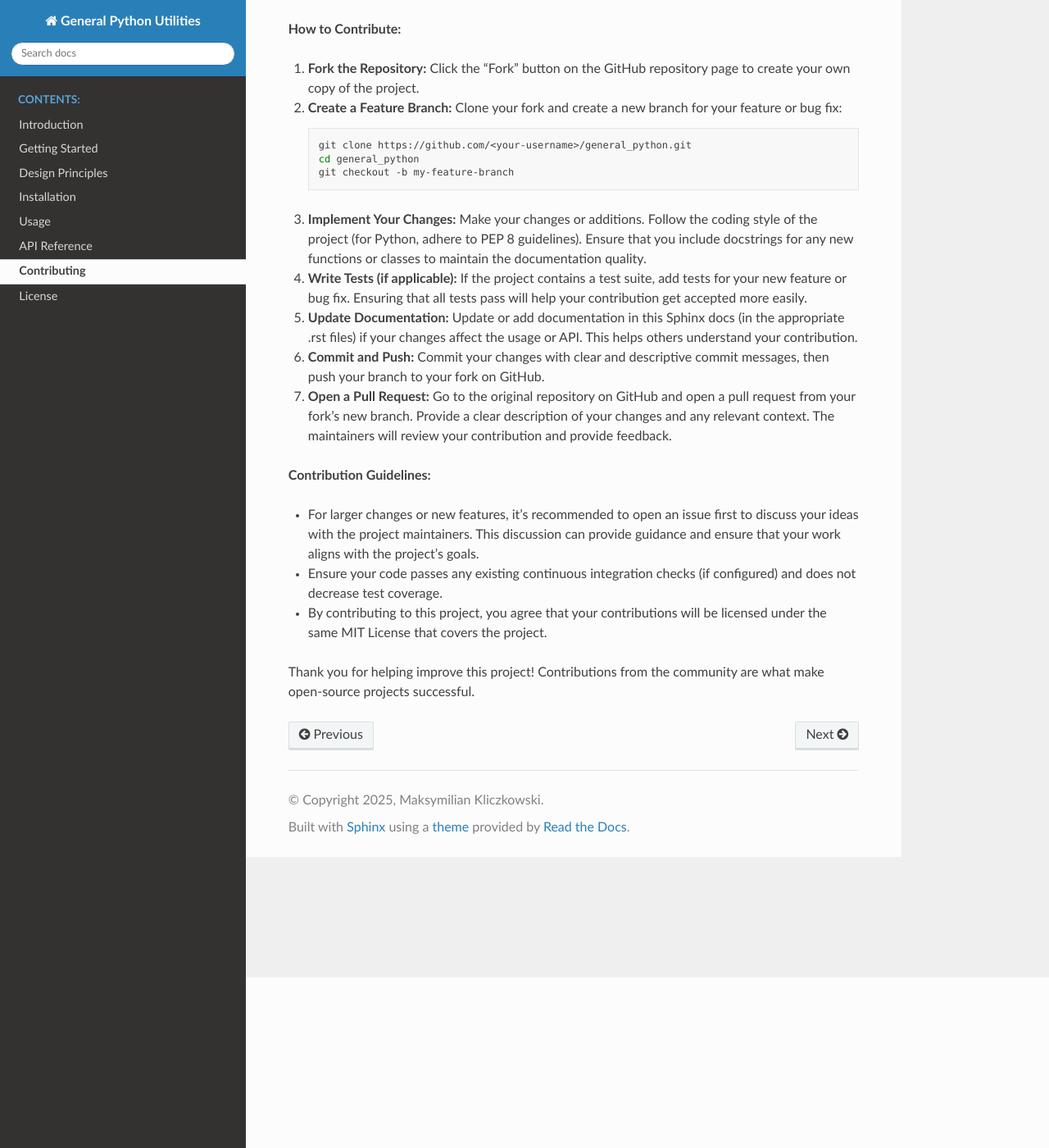
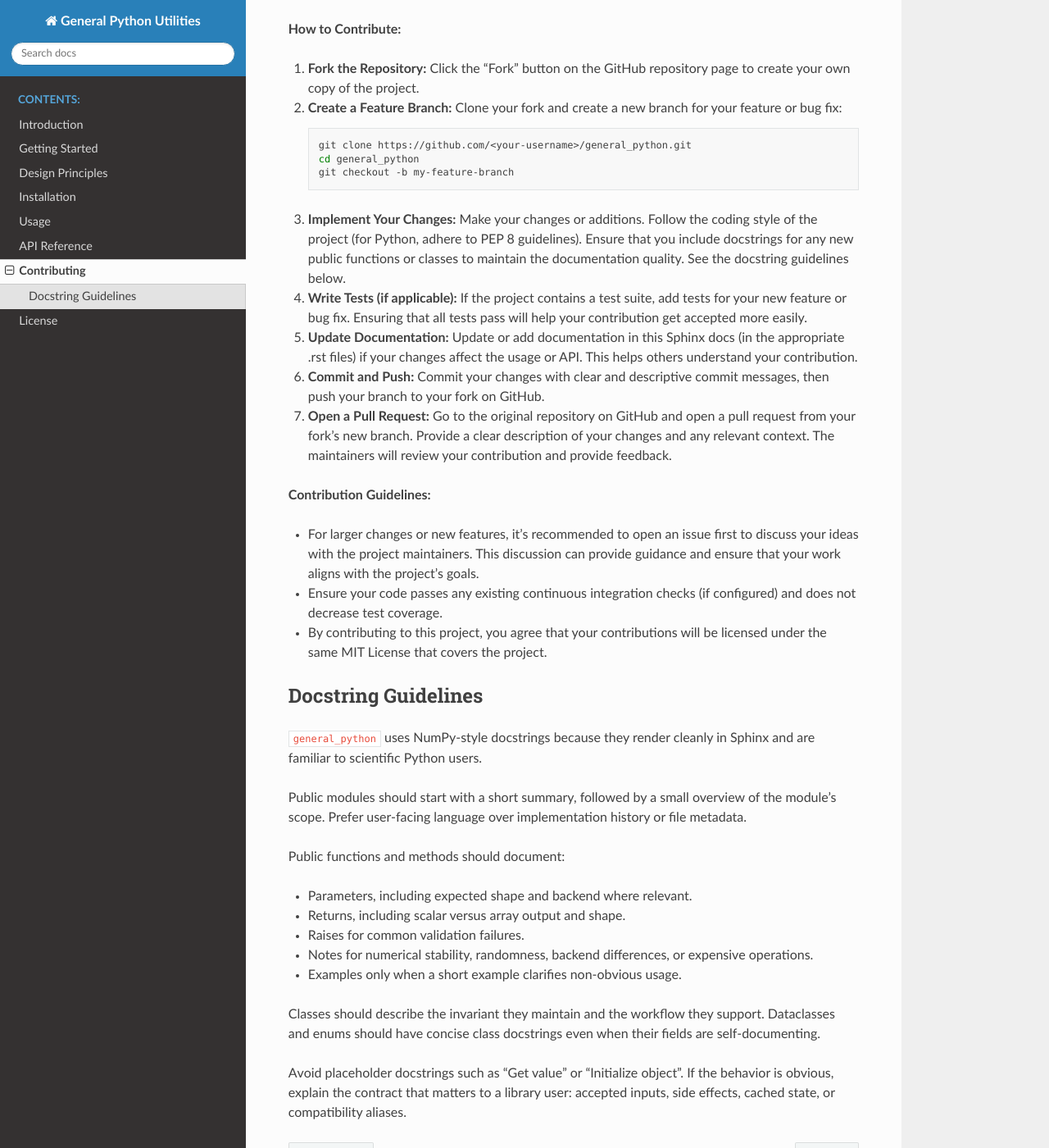
Before and after one commit to makskliczkowski/general_python, a Sphinx documentation site: the page built from docs/contributing.rst, in a window 1280 px wide and 1400 px high, scrolled down 208 px. Shown: the whole window at 82% size. Built offline with Sphinx 7.4.7 and the Read the Docs theme 3.1.0, drawn with Linux system fonts in a browser that asks for light colours.

Commit message:
feat: enhance docstrings across modules for improved clarity and usability

```diff
--- a/docs/contributing.rst
+++ b/docs/contributing.rst
@@ -14,7 +14,7 @@ Contributions to **GenUtils Python** are welcome and greatly appreciated! If you
        cd general_python
        git checkout -b my-feature-branch
 
-3. **Implement Your Changes:** Make your changes or additions. Follow the coding style of the project (for Python, adhere to PEP 8 guidelines). Ensure that you include docstrings for any new functions or classes to maintain the documentation quality.
+3. **Implement Your Changes:** Make your changes or additions. Follow the coding style of the project (for Python, adhere to PEP 8 guidelines). Ensure that you include docstrings for any new public functions or classes to maintain the documentation quality. See the docstring guidelines below.
 4. **Write Tests (if applicable):** If the project contains a test suite, add tests for your new feature or bug fix. Ensuring that all tests pass will help your contribution get accepted more easily.
 5. **Update Documentation:** Update or add documentation in this Sphinx docs (in the appropriate .rst files) if your changes affect the usage or API. This helps others understand your contribution.
 6. **Commit and Push:** Commit your changes with clear and descriptive commit messages, then push your branch to your fork on GitHub.
@@ -26,4 +26,28 @@ Contributions to **GenUtils Python** are welcome and greatly appreciated! If you
 - Ensure your code passes any existing continuous integration checks (if configured) and does not decrease test coverage.
 - By contributing to this project, you agree that your contributions will be licensed under the same MIT License that covers the project.
 
-Thank you for helping improve this project! Contributions from the community are what make open-source projects successful.
+Docstring Guidelines
+--------------------
+
+``general_python`` uses NumPy-style docstrings because they render cleanly in
+Sphinx and are familiar to scientific Python users.
+
+Public modules should start with a short summary, followed by a small overview
+of the module's scope. Prefer user-facing language over implementation history
+or file metadata.
+
+Public functions and methods should document:
+
+- Parameters, including expected shape and backend where relevant.
+- Returns, including scalar versus array output and shape.
+- Raises for common validation failures.
+- Notes for numerical stability, randomness, backend differences, or expensive operations.
+- Examples only when a short example clarifies non-obvious usage.
+
+Classes should describe the invariant they maintain and the workflow they
+support. Dataclasses and enums should have concise class docstrings even when
+their fields are self-documenting.
+
+Avoid placeholder docstrings such as "Get value" or "Initialize object". If the
+behavior is obvious, explain the contract that matters to a library user:
+accepted inputs, side effects, cached state, or compatibility aliases.
```
Also changed, not shown: __init__.py (+0 -7 lines), docs/design_principles.rst (+18 -0 lines), 8 other files.
